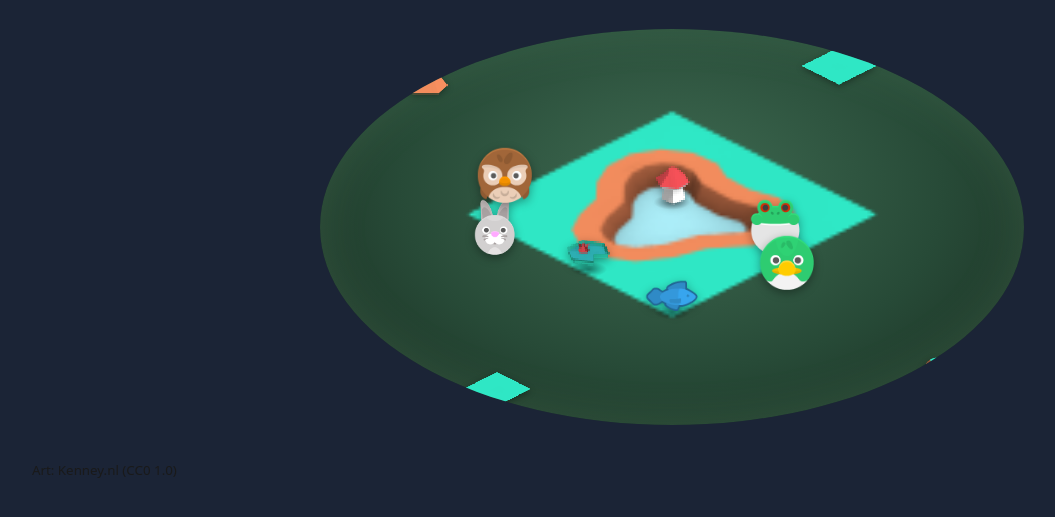
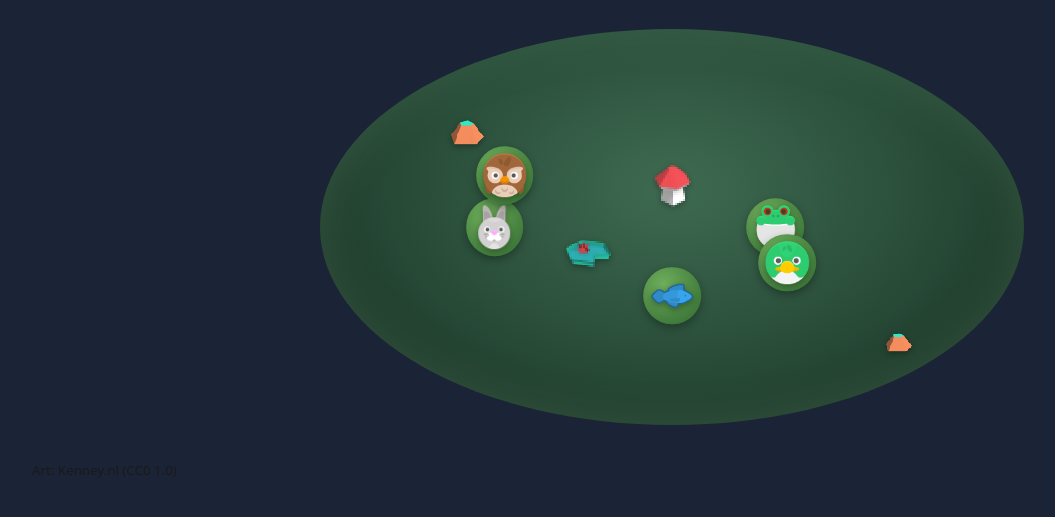
Before and after one commit to comp4020-agentic-coding-studio/comp4020-crit4-OLDecker, a website built with Vite: page index.html in a window 1280 px wide. Shown: the part 133-650 px from the top of the page, without its empty margins (0-1055 px from the left). Built offline with nearby package versions, Linux system fonts and the light colour scheme.

Commit message:
Fix pond legibility: restore lily pad discs, drop stretched tile decor
The stretched 138x73 water/shore tile crops smeared into a blurry blob
and scattered noise at this scale, and dropping the original CSS lily
pad disc left animals floating with nothing marking them as sitting on
a pad. Restore the green pad disc under each animal icon (skipped for
lotus/mushroom, whose sprites already read as ground/plant), drop the
two tile assets, and keep only the rocks as rim decor at a size and
position that stays inside the pond's elliptical clip.

Co-Authored-By: Claude Sonnet 5 <noreply@anthropic.com>

```diff
--- a/index.html
+++ b/index.html
@@ -25,28 +25,14 @@
           src="./assets/rock.png"
           alt=""
           aria-hidden="true"
-          style="width: 3rem; top: 8%; left: 12%"
-        />
-        <img
-          class="pond-decor"
-          src="./assets/shore-tile.png"
-          alt=""
-          aria-hidden="true"
-          style="width: 5rem; top: 4%; left: 68%"
+          style="width: 2.6rem; top: 22%; left: 18%"
         />
         <img
           class="pond-decor"
           src="./assets/rock.png"
           alt=""
           aria-hidden="true"
-          style="width: 2.2rem; top: 82%; left: 85%"
-        />
-        <img
-          class="pond-decor"
-          src="./assets/shore-tile.png"
-          alt=""
-          aria-hidden="true"
-          style="width: 4.5rem; top: 86%; left: 20%"
+          style="width: 2rem; top: 76%; left: 80%"
         />
         <button
           type="button"
--- a/styles.css
+++ b/styles.css
@@ -27,14 +27,12 @@ h1 {
   aspect-ratio: 16 / 9;
   margin: 2rem auto;
   border-radius: 50%;
-  background:
-    url("./assets/water-tile.png") center 42% / 62% auto no-repeat,
-    radial-gradient(
-      ellipse at 50% 40%,
-      #3f6b52 0%,
-      #274a37 55%,
-      #17281d 100%
-    );
+  background: radial-gradient(
+    ellipse at 50% 40%,
+    #3f6b52 0%,
+    #274a37 55%,
+    #17281d 100%
+  );
   box-shadow: 0 0 3rem rgb(180 255 190 / 12%) inset;
   touch-action: none;
   overflow: hidden;
@@ -79,10 +77,15 @@ h1 {
 .lily-pad {
   position: absolute;
   transform: translate(-50%, -50%);
-  width: 3.4rem;
-  height: 3.4rem;
+  width: 3.6rem;
+  height: 3.6rem;
+  display: flex;
+  align-items: center;
+  justify-content: center;
   border: none;
-  background: transparent;
+  border-radius: 50%;
+  background: radial-gradient(circle at 35% 30%, #6fae5c, #3f7a3a 75%);
+  box-shadow: 0 0.2rem 0.5rem rgb(0 0 0 / 30%);
   padding: 0;
   cursor: grab;
   transition:
@@ -90,27 +93,24 @@ h1 {
     top 0.15s ease-out;
 }
 
-.lily-pad::before {
-  content: "";
-  position: absolute;
-  left: 50%;
-  bottom: 6%;
-  width: 68%;
-  height: 28%;
-  background: radial-gradient(ellipse, rgb(0 0 0 / 40%), transparent 70%);
-  transform: translateX(-50%);
-  z-index: -1;
+.lily-pad img {
+  display: block;
+  width: 76%;
+  height: 76%;
+  object-fit: contain;
+  filter: drop-shadow(0 0.15rem 0.2rem rgb(0 0 0 / 35%));
 }
 
-.lily-pad img {
-  display: block;
-  width: 100%;
-  height: 100%;
-  object-fit: contain;
-  filter: drop-shadow(0 0.2rem 0.3rem rgb(0 0 0 / 35%));
+/* Lotus and mushroom sprites already depict ground/plant themselves, so they
+   sit directly on the water rather than on a separate pad disc. */
+.pixel-art {
+  background: transparent;
+  box-shadow: none;
 }
 
 .pixel-art img {
+  width: 100%;
+  height: 100%;
   image-rendering: pixelated;
 }
 
```
Also changed, not shown: assets/shore-tile.png (deleted), assets/water-tile.png (deleted).
